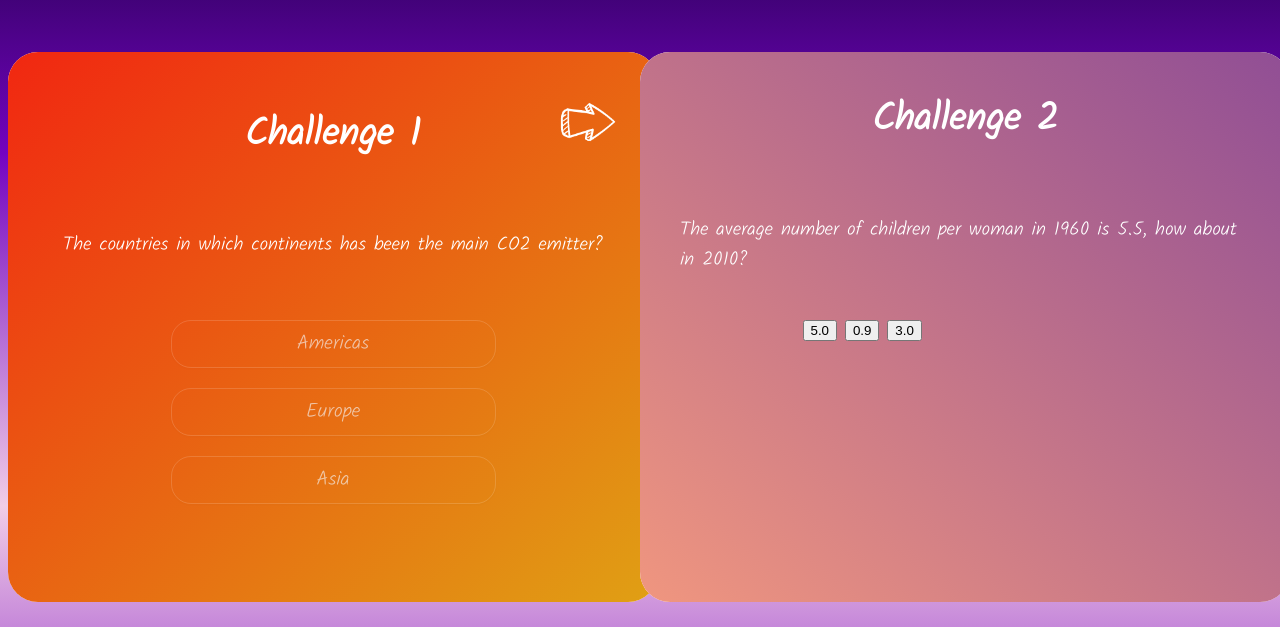
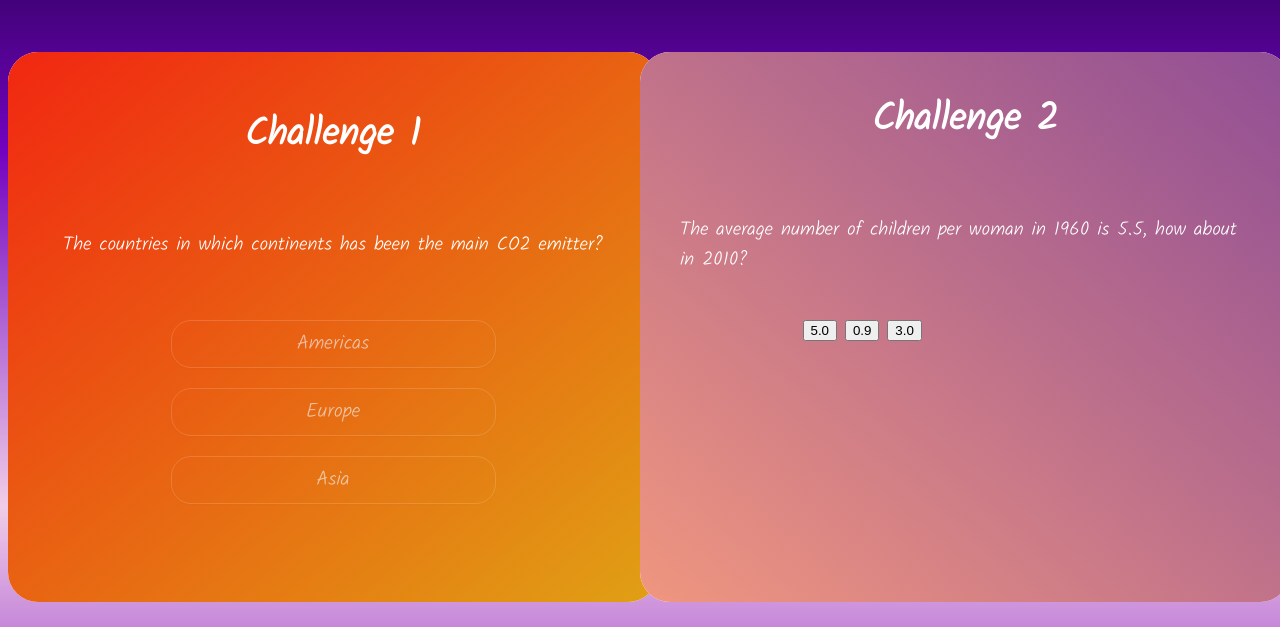
Before and after one commit to UBC-MDS/gapminder_challenge, a Flask app: page / in a window 1280 px wide. Shown: the part 200-827 px from the top of the page. Run offline with Flask 3, Linux system fonts and the light colour scheme; data that the repository does not hold is empty; parts of the project's set-up code (start-up, migrations or seed data) failed here and were passed over; some libraries are stand-ins or nearby versions.

Commit message:
update flip button

```diff
--- a/src/gapminder_challenge/templates/index.html
+++ b/src/gapminder_challenge/templates/index.html
@@ -127,7 +127,7 @@
         <div class="front card-1">
           <!-- <button class="btn--jump" onclick="flip(event)" id="btn4" type="button"></button> -->
         <!-- <input type="image" id="image" alt="Login" src="/static/img/right-arrow.png"> -->
-        <img id="btn4" class="btn--jump" src="/static/img/right-arrow.png" onclick="flip(event)" >
+        <img id="btn4" class="btn--jump" src="/static/img/right-arrow.png" style="display:none"onclick="flip(event)" >
           <h1>Challenge 1</h1>
           <p>The countries in which continents has been the main CO2 emitter?</p>
           <div class="btn-group"" >
```
Also changed, not shown: src/gapminder_challenge/static/img/right-arrow.png.
